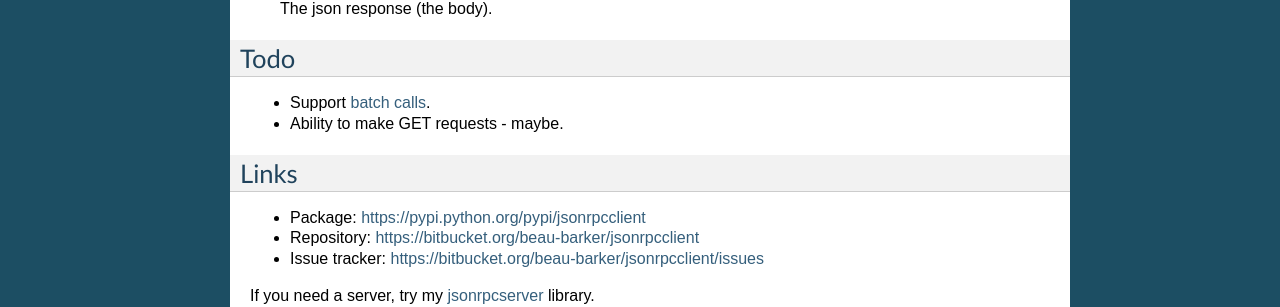
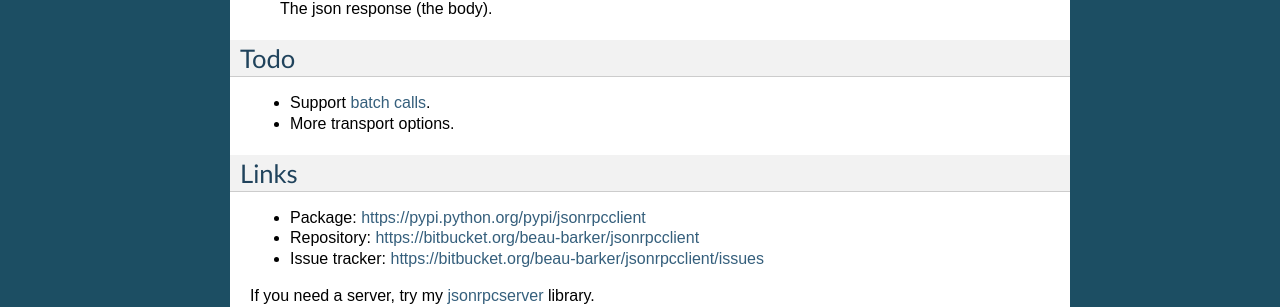
Before and after one commit to explodinglabs/jsonrpcclient, a Sphinx documentation site: the page built from doc/index.rst, in a window 1280 px wide and 900 px high, scrolled down 2349 px. Shown: the part 485-792 px from the top of the window. Built offline with Sphinx 7.4.7, drawn with Linux system fonts in a browser that asks for light colours.

Commit message:
Updated the TODO section in the doc.

```diff
--- a/doc/index.rst
+++ b/doc/index.rst
@@ -167,7 +167,7 @@ Todo
 ----
 
 * Support `batch calls <http://www.jsonrpc.org/specification#batch>`_.
-* Ability to make GET requests - maybe.
+* More transport options.
 
 Links
 -----
```
